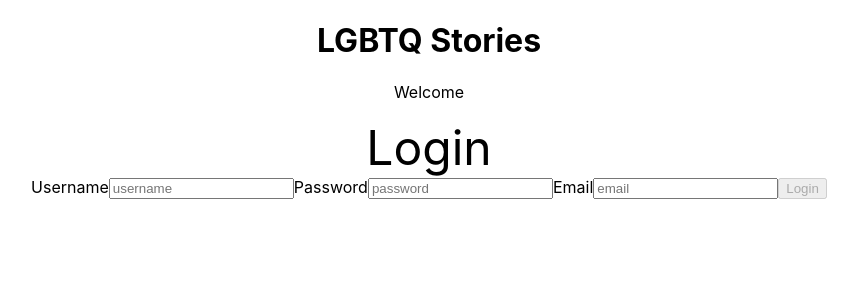
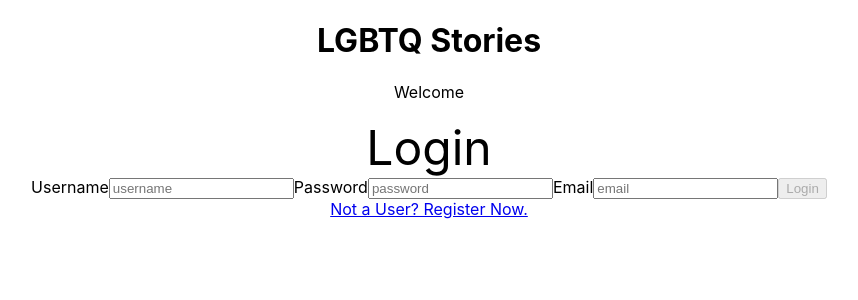
Before and after one commit to kwmorlock/lgbtqstories-fe, a React (Create React App) app: page /#/login in a window 1280 px wide. Shown: the top 300 px of the page, without its empty margins (211-1069 px from the left). Built offline with nearby package versions, Linux system fonts and the light colour scheme.

Commit message:
set: UserLogin.js register link

```diff
--- a/src/components/UserLogin.js
+++ b/src/components/UserLogin.js
@@ -1,6 +1,7 @@
 import React, { useState, useEffect } from "react";
 import * as yup from "yup";
 import { axiosWithAuth } from "../utils/axiosWithAuth";
+import { Link } from "react-router-dom";
 
 const Login = (props) => {
   const [userData, setUserData] = useState({
@@ -111,6 +112,9 @@
           Login
         </button>
       </form>
+      <div>
+        <Link to="/register">Not a User? Register Now.</Link>
+      </div>
     </>
   );
 };
```
